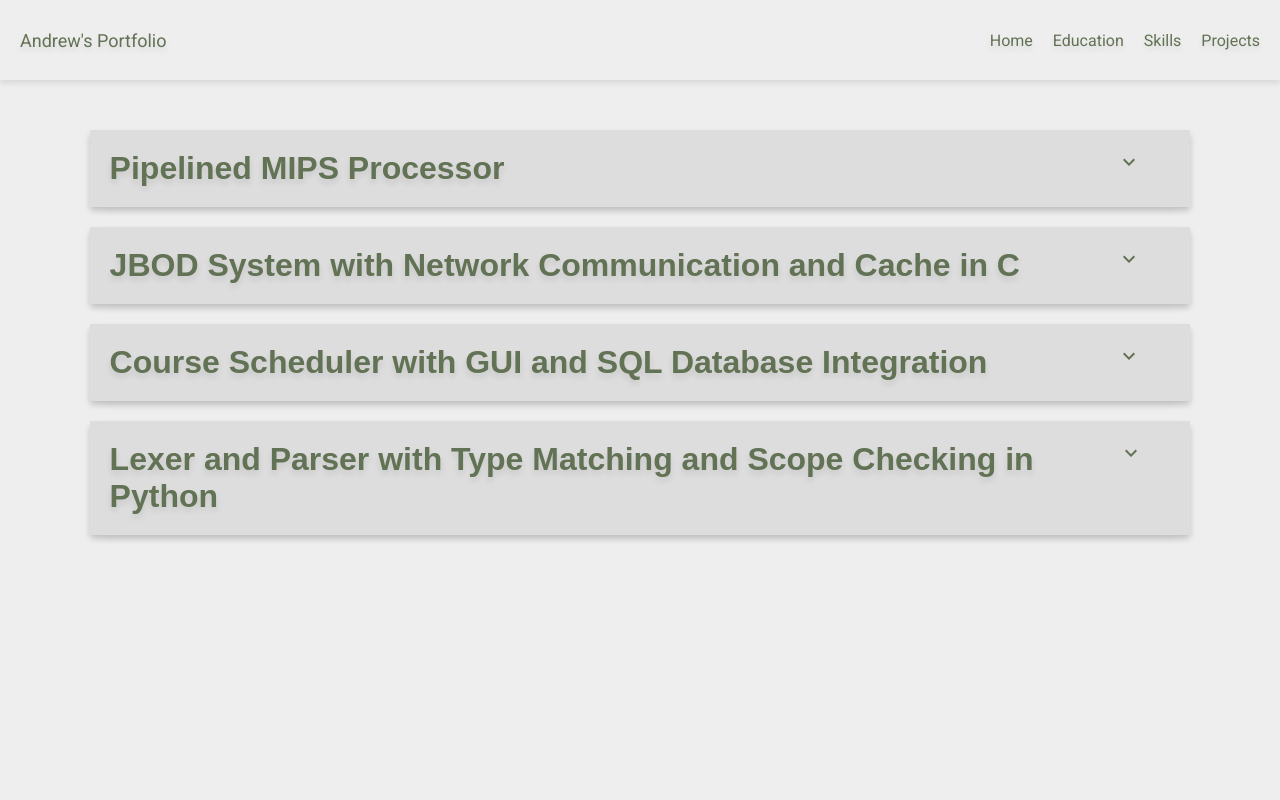
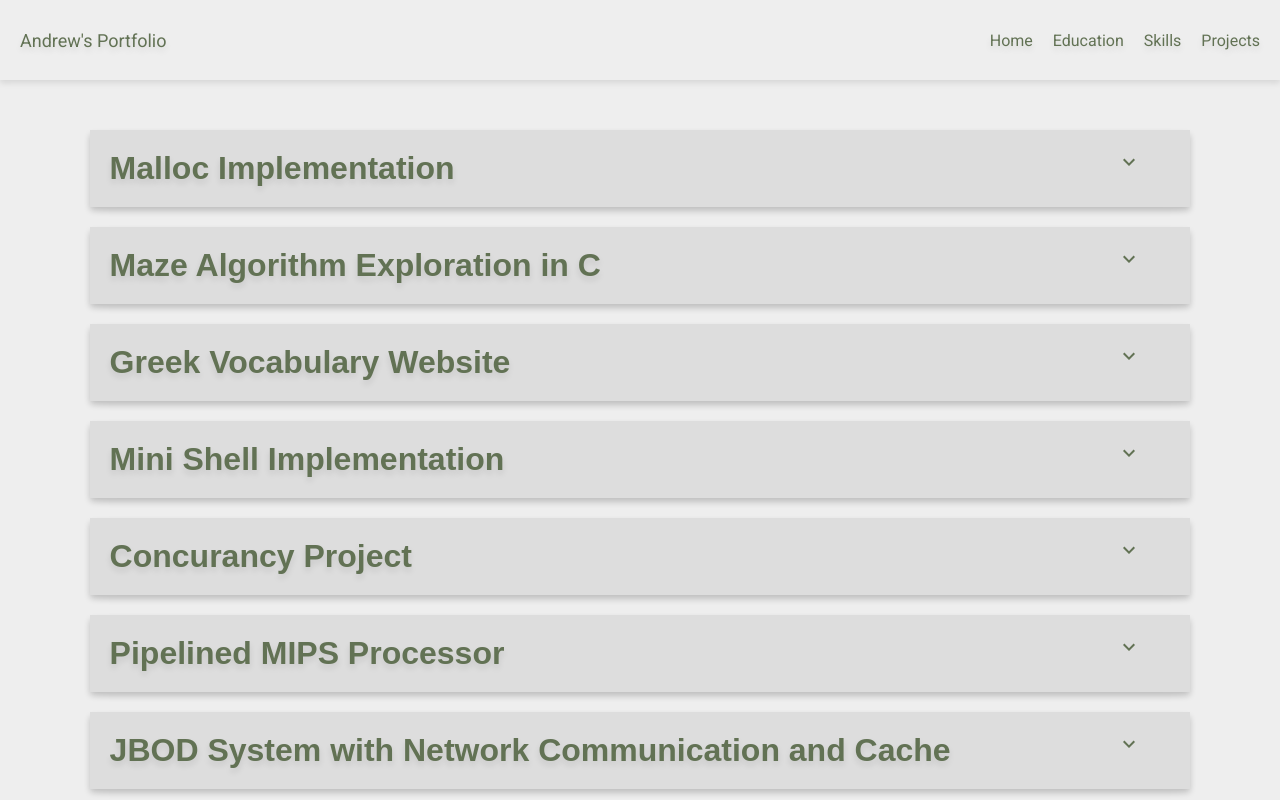
Before and after one commit to Andrewb242/Portfolio-Website, a React (Create React App) app: page /Portfolio-Website/Projects in a window 1280 px wide. Shown: the top 800 px of the page. Built offline with nearby package versions, Linux system fonts and the light colour scheme.

Commit message:
Added some projects from this year

```diff
--- a/src/components/Education.js
+++ b/src/components/Education.js
@@ -31,8 +31,8 @@ export default function Education() {
               </div>
               <div>
                 <div className='edu-course-highlights-dsc'>MATH 415: Introduction to Mathematical Statistics</div>
-                <div className='edu-course-highlights-dsc'>CMPSC 465: Data Structures and Algorithms (Currently Enrolled)</div>
-                <div className='edu-course-highlights-dsc'>CMPSC 473: OS Design and Construction (Currently Enrolled)</div>
+                <div className='edu-course-highlights-dsc'>CMPSC 465: Data Structures and Algorithms</div>
+                <div className='edu-course-highlights-dsc'>CMPSC 473: OS Design and Construction</div>
               </div>
             </div>
           </div>
--- a/src/components/ProjectDescriptor.css
+++ b/src/components/ProjectDescriptor.css
@@ -28,6 +28,7 @@
     width: 5%;
     color: #627254;
     background-color: #DDDDDD;
+    justify-content: center;
 }
 
 .project-dsc-info-container {
--- a/src/data/projectInformation.json
+++ b/src/data/projectInformation.json
@@ -1,12 +1,38 @@
 {
     "projects":[
+        {
+            "title": "Malloc Implementation",
+            "github": "https://github.com/Andrewb242/Malloc-Implementation-in-C",
+            "description": "This project involves the design and implementation of a dynamic memory allocator in C, providing custom versions of malloc, free, and realloc with a focus on efficiency and robust memory management. The allocator employs multiple optimization techniques, including segregated free lists (bins) to categorize free blocks by size for faster allocation, as well as block splitting and coalescing to minimize fragmentation and maximize heap utilization. Distinct data structures are utilized to manage free and allocated blocks, enabling precise tracking and manipulation of memory regions. A compact metadata layout integrates bitmaps for efficient storage of block sizes and allocation flags, reducing overhead while supporting rapid access to block information. In addition to core allocation functionality, the project features an extensive debugging infrastructure, incorporating detailed debug print statements throughout the allocator to trace internal operations and diagnose issues. Significant emphasis was placed on using the GDB debugger to analyze heap state, identify memory corruption, and validate allocator behavior under various workloads. The allocator was carefully tested and refined to ensure correctness, performance, and stability, offering insight into low-level memory management techniques and the complexities of system-level C programming."
+        },
+        {
+            "title": "Maze Algorithm Exploration in C",
+            "github": "https://github.com/Andrewb242/Maze-Algorithms.git",
+            "description": "This project involves the design and implementation of a maze generation system in C, exploring and c omparing multiple algorithmic approaches to procedural maze creation. The system incorporates several well-known maze generation algorithms, including Depth-First Search (DFS) backtracking, Eller's algorithm, and Kruskal's algorithm, each offering distinct strategies for constructing complex and solvable mazes. The implementation emphasizes both algorithmic correctness and performance efficiency, providing dynamically sized mazes that are guaranteed to be fully connected and without isolated regions. The project includes visual representations of the mazes, allowing users to observe the step-by-step construction process for each algorithm. Additionally, the system supports configurable parameters such as maze dimensions and algorithm selection, enabling comparative analysis of algorithm behavior and runtime characteristics. Through careful management of memory and data structures such as disjoint sets and position structures. the implementation ensures reliable and scalable maze generation for a variety of applications."
+        },
+        {
+            "title": "Greek Vocabulary Website",
+            "github": "https://github.com/Andrewb242/greek-vocab.git",
+            "description": "This project involves the design and development of an interactive Ancient Greek study tool using the React framework, aimed at enhancing language learning through an engaging and user-friendly interface. The application features a customizable, searchable dictionary that allows users to quickly look up vocabulary entries, along with stylized charts presenting grammatical paradigms in a clear and visually accessible format. An interactive flashcard game is integrated to reinforce vocabulary acquisition, providing randomized practice sessions with instant feedback to support active recall and retention. The interface is enriched with a custom-designed icon and thoughtful visual styling to create an aesthetically cohesive and intuitive user experience. The project leverages modern front-end development practices, including component-based architecture, responsive design, and efficient state management, to deliver a performant and scalable application. This personal project provided valuable experience in full-stack application design, user interaction design, and the use of modern JavaScript libraries to build educational tools tailored to niche subject areas."
+        },
+        {
+            "title": "Mini Shell Implementation",
+            "github": "https://github.com/Andrewb242/Mini-Shell-Implementation#",
+            "description": "This project involves the implementation of a miniature Unix-like shell in C, providing core functionality for command execution and process management within an interactive environment. The shell supports built-in commands such as cd and exit, along with advanced features including file input/output redirection, pipelines for connecting multiple commands, and parallel command execution using operators such as | and &. While the project did not include the implementation of the command parser, the focus was placed on executing parsed command structures, managing child processes, handling file descriptors for redirection, and ensuring correct synchronization and resource cleanup during concurrent execution. The shell was designed to handle various execution scenarios robustly, including sequential and parallel workflows, while maintaining responsiveness and stability. Extensive testing and debugging were conducted to ensure proper behavior in diverse command combinations, deepening understanding of process control, inter-process communication, and Unix system calls such as fork, exec, dup2, and wait."
+        },
+        {
+            "title": "Concurancy Project",
+            "github": "https://github.com/Andrewb242/Concurancy-Project",
+            "description": "This project involves the implementation of a thread-safe channel communication system in C, utilizing POSIX threads (pthreads) to enable safe and efficient data transfer between concurrent threads. The system provides both blocking and non-blocking functions for reading from and writing to a shared channel buffer, facilitating flexible inter-thread communication patterns. Synchronization is achieved through the use of mutexes to protect shared resources and condition variables to coordinate signaling and waiting between producer and consumer threads. Blocking operations ensure that threads wait appropriately when the buffer is full or empty, while non-blocking variants return immediately if the operation cannot proceed, allowing for responsive and adaptable thread interactions. The project emphasizes correct handling of race conditions, deadlock prevention, and resource management, with careful attention to the semantics of condition variable signaling and spurious wakeups. Extensive testing was conducted to validate the behavior of the channel under various concurrency scenarios, providing practical experience in designing and debugging multithreaded systems with fine-grained synchronization mechanisms."
+
+        },
         {
             "title": "Pipelined MIPS Processor",
             "github": "https://github.com/Andrewb242/Pipelined-Processor.git",
             "description": "This project involves the design and implementation of a pipelined MIPS processor in Verilog, capable of executing I-type and R-type instructions. The processor employs a 5-stage pipeline consisting of IF (Instruction Fetch), ID (Instruction Decode), EX (Execute), MEM (Memory Access), and WB (Write-back) stages to enable efficient instruction processing. To enhance the performance of the pipeline, data forwarding is implemented to resolve data hazards by forwarding results from later stages back to earlier ones without waiting for memory write-back. Additionally, the processor includes stalls to handle control hazards and prevent incorrect instruction execution when branch instructions are encountered or when dependencies between instructions are detected. The processor can execute a subset of MIPS instructions, including arithmetic, logical, and memory operations. The system ensures proper handling of data dependencies, minimizing pipeline stalls while maintaining the correct instruction flow."
         },
         {
-            "title": "JBOD System with Network Communication and Cache in C",
+            "title": "JBOD System with Network Communication and Cache",
             "github": "https://github.com/Andrewb242/JBOD-System-C.git",
             "description": "This project involved the development of a Just a Bunch Of Disks (JBOD) system programmed in C, designed to manage multiple storage devices and facilitate data reading and writing. The system features network communication using file descriptors, enabling communication between the JBOD server and client applications over a network. The project included the implementation of a functioning cache to enhance performance, where data was temporarily stored in memory through dynamic memory allocation. This allowed for efficient data retrieval and reduced access times to frequently used data. The JBOD system also supports basic read and write commands, enabling users to interact with the storage devices, perform data operations, and manage files. It is important to note that this was a school project, and while I implemented key components of the system, the JBOD server file (handling the server-side logic) was provided as part of the course materials and was not written by me."
         },
```
Also changed, not shown: 1 other file (tests, documents, lock files or other folders).
